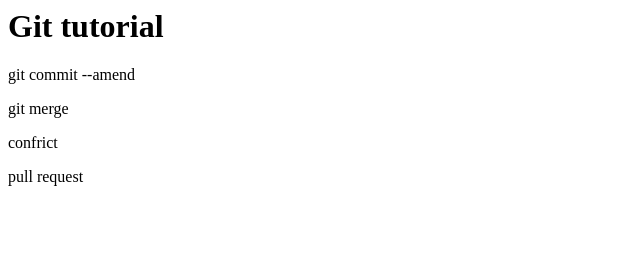
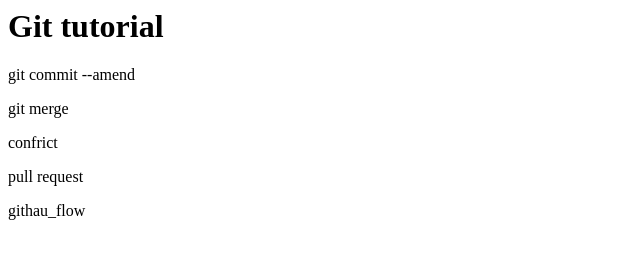
Before and after one commit to yamamototatsumi/git_tutorial, a plain HTML site: page index.html in a window 1280 px wide. Shown: the full height of the page, 0-640 px from the left. Drawn offline with Linux system fonts and the light colour scheme.

Commit message:
git hub_flowを追記

```diff
--- a/index.html
+++ b/index.html
@@ -3,3 +3,4 @@
 <p>git merge</p>
 <p>confrict</p>
 <p>pull request</p>
+<p>githau_flow</p>
```
